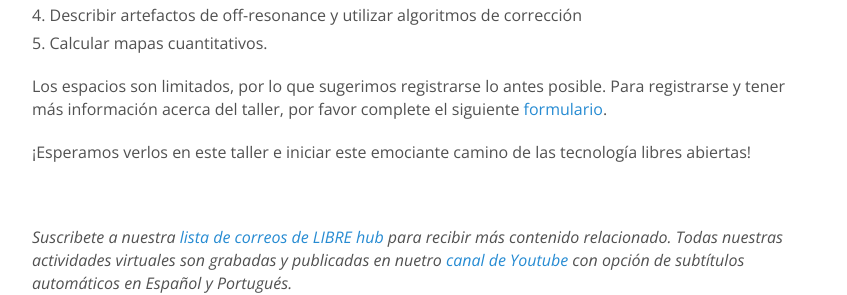
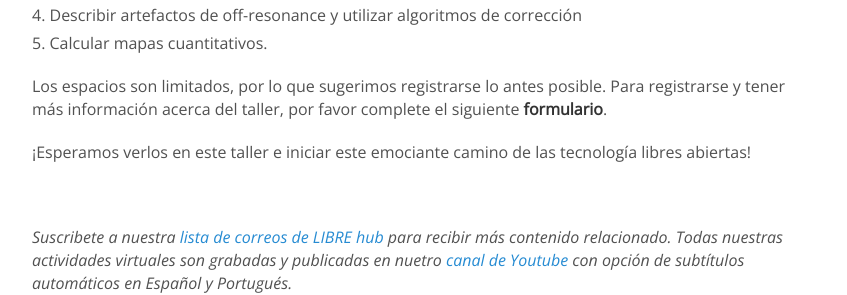
Before and after one commit to LIBREhub/LIBREhub.github.io, a Jekyll site: the page built from _posts/2023-07-29-mri-data-ws.md, in a window 1280 px wide. Shown: the part 438-733 px from the top of the page, without its empty margins (223-1070 px from the left). Built offline with Jekyll 4.4.1, drawn with Linux system fonts in a browser that asks for light colours; nearby versions of some CDN libraries.

Commit message:
Update font

```diff
--- a/_posts/2023-07-29-mri-data-ws.md
+++ b/_posts/2023-07-29-mri-data-ws.md
@@ -19,7 +19,7 @@
 4. Describir artefactos de off-resonance y utilizar algoritmos de corrección
 5. Calcular mapas cuantitativos.
 
-Los espacios son limitados, por lo que sugerimos registrarse lo antes posible. Para registrarse y tener más información acerca del taller, por favor complete el siguiente [formulario](https://docs.google.com/forms/d/1t6vIy6f927LOWd6t0XrYuNuV4qDPr5M6NuBx5VCz4Fo/prefill).
+Los espacios son limitados, por lo que sugerimos registrarse lo antes posible. Para registrarse y tener más información acerca del taller, por favor complete el siguiente [**formulario**](https://docs.google.com/forms/d/1t6vIy6f927LOWd6t0XrYuNuV4qDPr5M6NuBx5VCz4Fo/prefill).
 
 ¡Esperamos verlos en este taller e iniciar este emociante camino de las tecnología libres abiertas!
 
```
